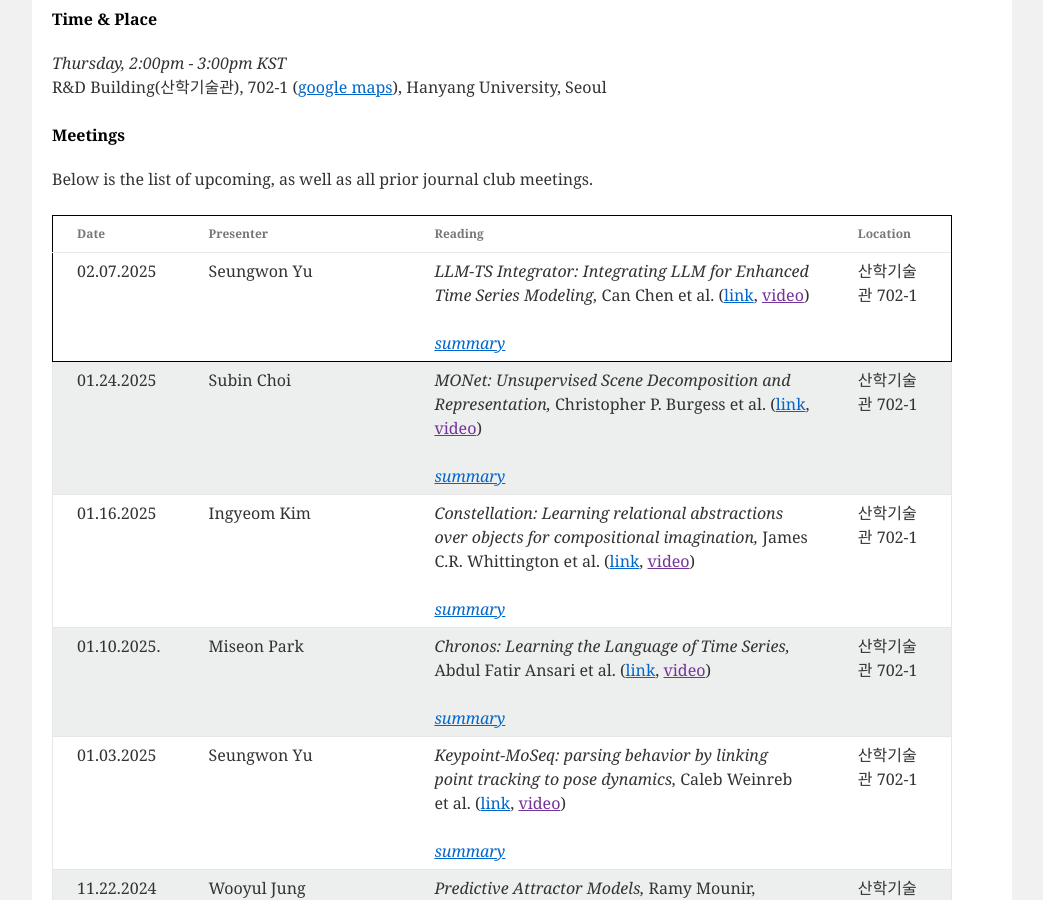
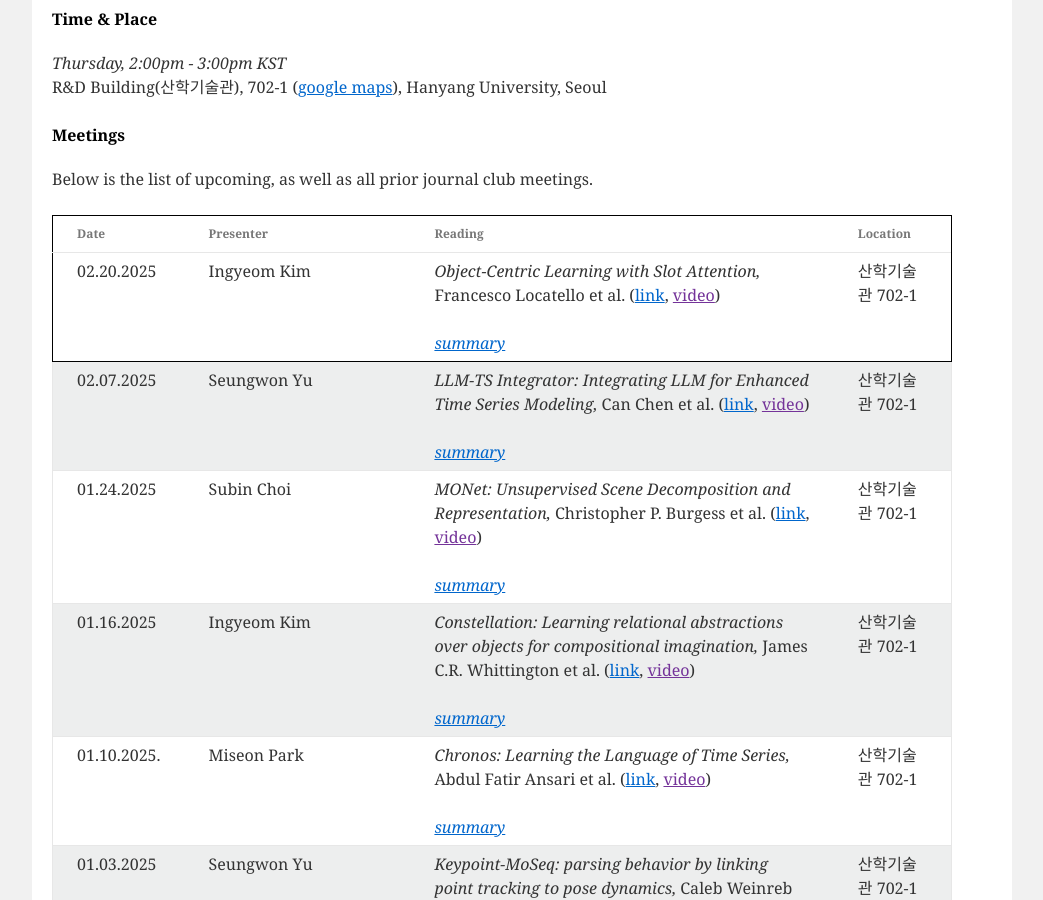
Before and after one commit to niai-lab/GraphML-JC, a Jekyll site: the page built from index.html, in a window 1280 px wide and 900 px high, scrolled down 515 px. Shown: the whole window, without its empty margins (118-1161 px from the left). Built offline with Jekyll 4.4.1, drawn with Linux system fonts in a browser that asks for light colours; part of the change alters nothing that is shown.

Commit message:
Update meeting_info.yml

```diff
--- a/_data/meeting_info.yml
+++ b/_data/meeting_info.yml
@@ -1,3 +1,15 @@
+- presenter: Ingyeom Kim
+  date: 02.20.2025
+  paper: "Object-Centric Learning with Slot Attention"
+  authors: Francesco Locatello et al.
+  url: https://arxiv.org/abs/2006.15055
+  location: "산학기술관 702-1"
+  summary: >
+    Summary : 해당 논문은 attention module의 능력을 이용해 이미지에서 object들을 분할하는 slot attention model을 설명합니다.<br>
+    Strength : 기존 MONet, IODINE, DSPN 모델 등 보다 분할 성능이 좋고 메모리 역시 효율적으로 이용합니다. 현재 해당 분야에서 가장 보편적으로 쓰이는 모델 중 하나입니다. 적은 수의 object로 학습시켜도 많은 object를 분할하는 모델을 만들 수 있습니다. 색상 정보에 의존하지 않기에 흑백 이미지에도 적용 가능합니다.<br>
+    Weakness : attention module이 어떤 원리로 분할 성능을 향상시키는지에 대한 정보가 부족합니다.
+
+
 - presenter: Seungwon Yu
   date: 02.07.2025
   paper: "LLM-TS Integrator: Integrating LLM for Enhanced Time Series Modeling"
```
